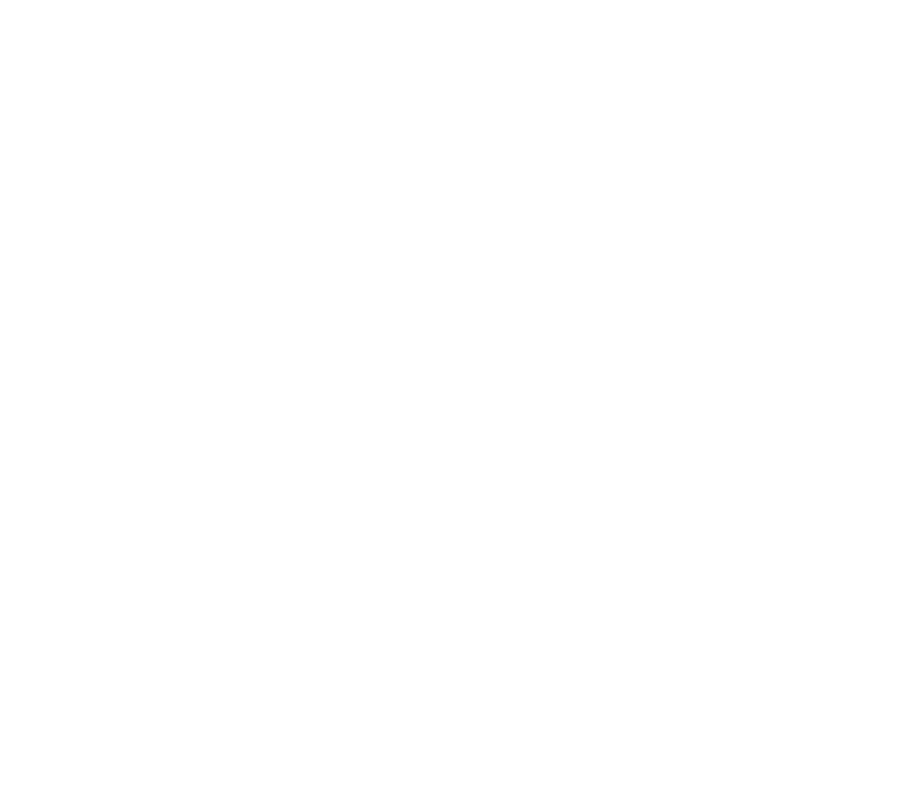
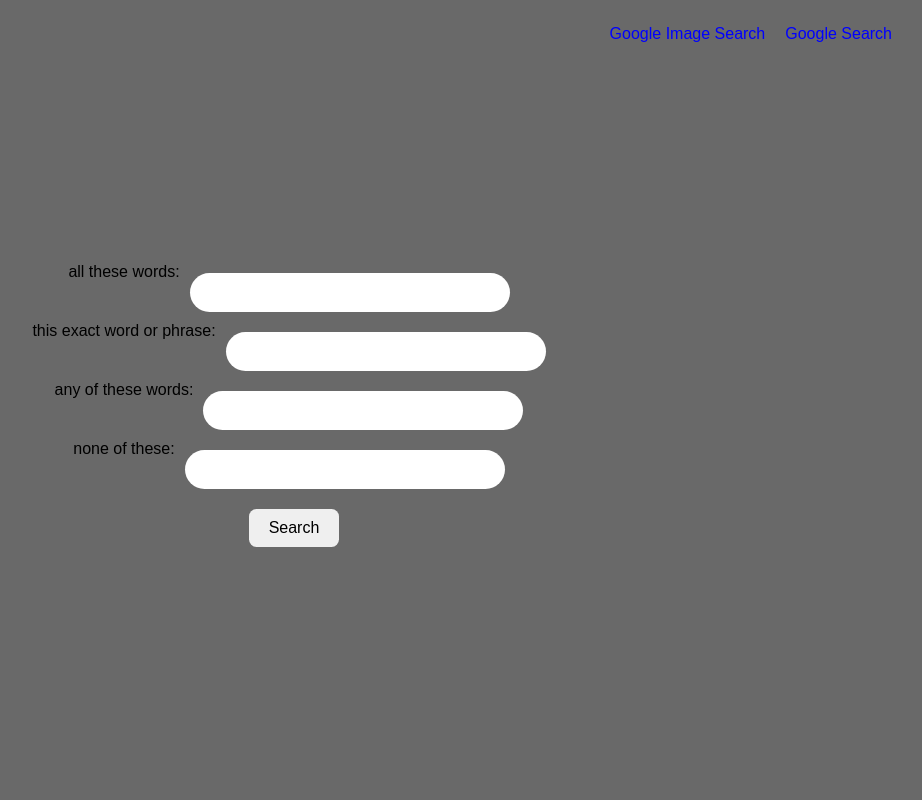
Before and after one commit to bsmithcs/google-search, a plain HTML site: page advanced-search.html in a window 1280 px wide. Shown: the whole page, without its empty margins (346-1268 px from the left). Drawn offline with Linux system fonts and the light colour scheme.

Commit message:
added advanced and image functionality & stylings

```diff
--- a/advanced-search.html
+++ b/advanced-search.html
@@ -0,0 +1,25 @@
+<!DOCTYPE html>
+<html lang="en">
+    <head>
+        <title>Search</title>
+        <link href="styles.css" rel="stylesheet">
+    </head>
+    <body>
+        <div id="top">
+            <a href="image-search.html">Google Image Search</a>
+            <a href="index.html">Google Search</a>
+        </div>
+        <div id="mid">
+            <form id="search-form" action="https://www.google.com/advanced_search">
+                <span>all these words:<input type="text" name="as_q"></span>
+                <span>this exact word or phrase:<input type="text" name="as_epq"></span>
+                <span>any of these words:<input type="text" name="as_oq"></span>
+                <span>none of these:<input type="text" name="as_eq"></span>
+                <input type="submit" value="Search">
+            </form>
+        </div>
+        <div id="bottom">
+
+        </div>
+    </body>
+</html>
--- a/styles.css
+++ b/styles.css
@@ -1,4 +1,76 @@
-#page-links {
+html,
+body {
+   margin: 0;
+   padding: 0;
+}
+
+body {
     display: flex;
     flex-direction: column;
+    height: 100vh;
+    width: 100vw;
+    font-family:Arial, Helvetica, sans-serif;
+    background-color: dimgray;
 }
+
+#search-form {
+    padding: 10px;
+}
+
+#top {
+    display: flex;
+    justify-content: flex-end;
+    padding-top: 2.5vh;
+    padding-right: 2.5vw;
+    height: 20vh;
+    align-items: flex-start;
+}
+
+#top > a {
+    padding: 5px 10px;
+    text-decoration: none;
+    color: blue;
+}
+
+#mid {
+    display: flex;
+    justify-content: center;
+    align-items: center;
+    height: 60vh;
+}
+
+#search-form {
+    display: flex;
+    flex-direction: column;
+    justify-content: center;
+    align-items: center;
+}
+
+#search-form input {
+    margin: 10px;
+    box-sizing: border-box;
+    border: none;
+}
+
+input[type="text"] {
+    padding: 12px 20px;
+    border-radius: 25px;
+    width: 25vw;
+}
+
+input[type="submit"] {
+    border-radius: 7.5px;
+    font-size:medium;
+    text-wrap:balance;
+    padding:10px 20px;
+}
+
+#search-form span {
+    display: flex;
+    justify-content: space-between;
+}
+
+#bottom {
+    display: flex;
+    height: 20vh;
+}
```
Also changed, not shown: image-search.html (+22 -0 lines), index.html (+11 -6 lines).
